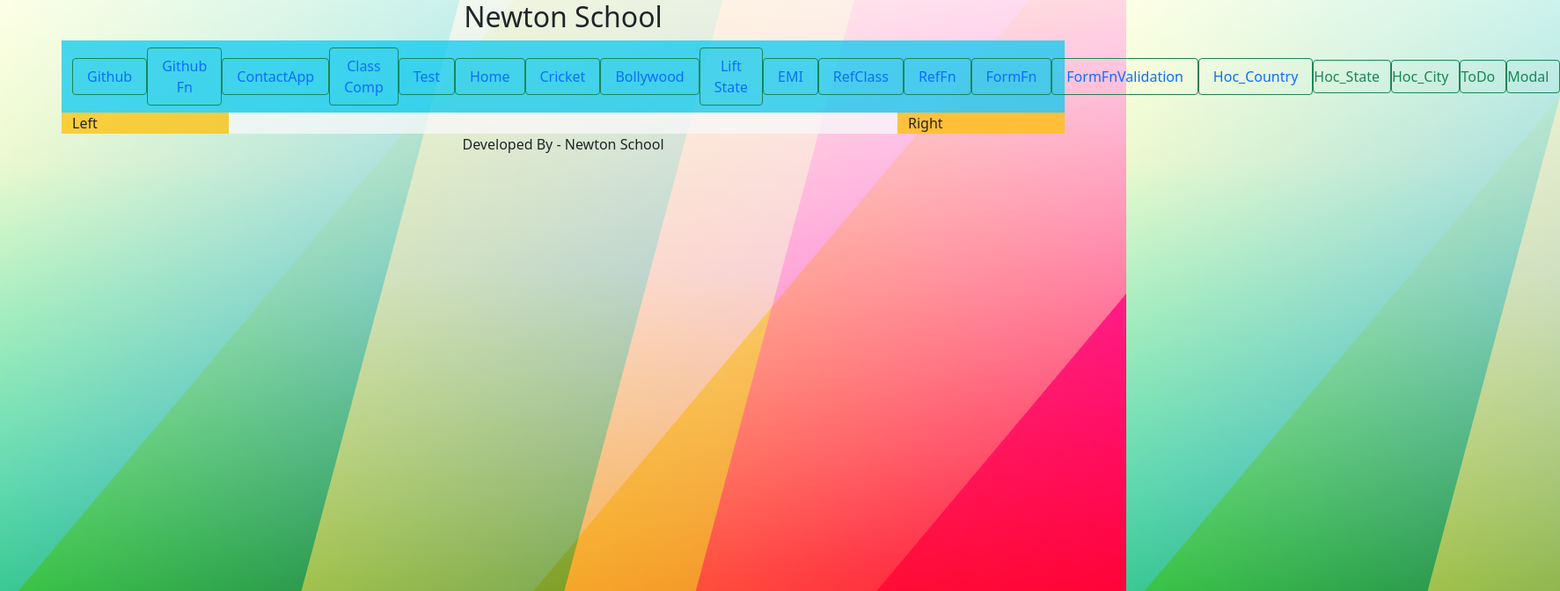
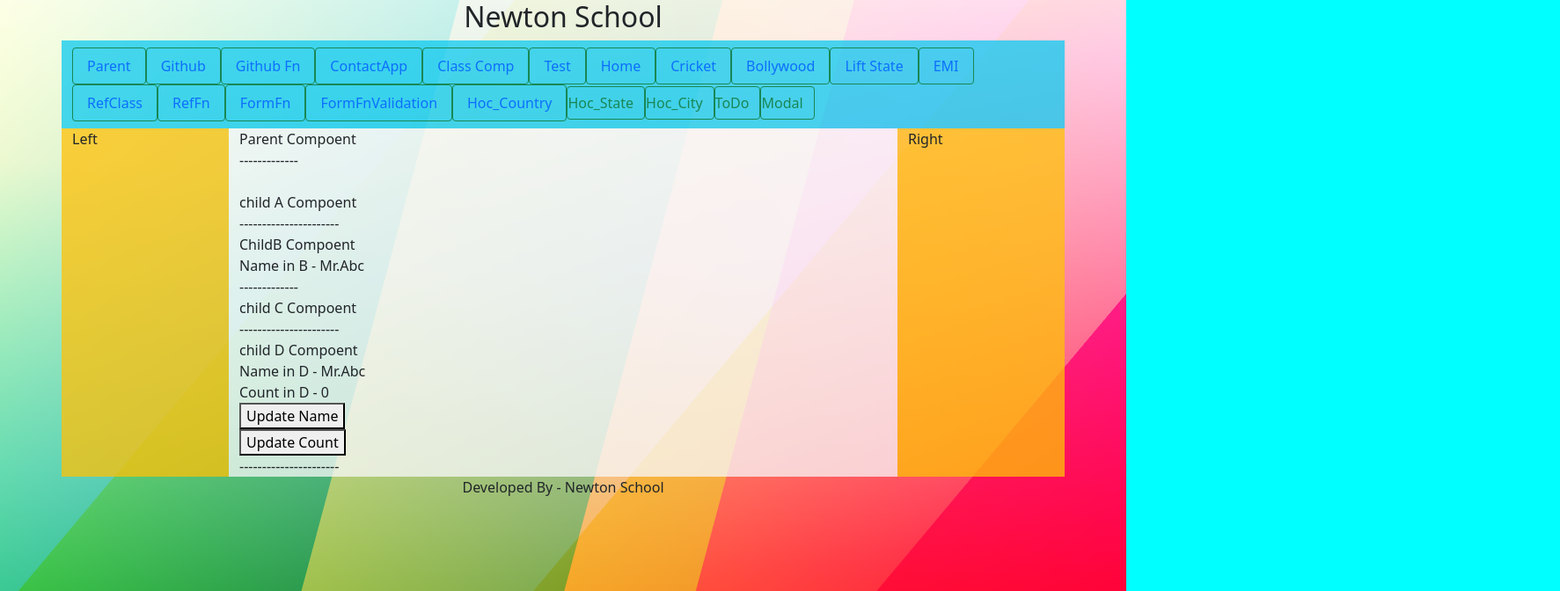
Before and after one commit to PreranaMalge/neutron_react, a React (Create React App) app: page /parent in a window 1280 px wide. Shown: the top 672 px of the page at 88% size, 1773 px wide, since content can reach past the window. Built offline with nearby package versions, Linux system fonts and the light colour scheme.

Commit message:
context api

```diff
--- a/src/App.js
+++ b/src/App.js
@@ -24,6 +24,8 @@
 import Github from './Github';
 import GithubFn from './GithubFn';
 
+import Parent,{NameContext} from './context/Parent';
+
 import Header from './common/Header';
 import Menubar from './common/Menubar';
 import Footer from './common/Footer';
@@ -40,6 +42,7 @@
           <Left/>
           <div className='col-8 bg-light bg-opacity-75'>
             <Routes>
+              <Route path='/parent' element={<Parent />} />
               <Route path='/github' element={<Github />}/>
               <Route path='/githubfn' element={<GithubFn />}/>
               <Route path='/contactapp' element={<ContactApp />}/>
--- a/src/common/Menubar.js
+++ b/src/common/Menubar.js
@@ -8,6 +8,7 @@
             <div className='row bg-info bg-opacity-75'>
             <div className='col-12 text-center'>
                 <Navbar>
+                    <Link to='/parent' className='nav-link btn btn-outline-success'>Parent</Link>
                     <Link to='/github' className='nav-link btn btn-outline-success'>Github</Link>
                     <Link to='/githubfn' className='nav-link btn btn-outline-success'>Github Fn</Link>
                     <Link to='/contactapp' className='nav-link btn btn-outline-success'>ContactApp</Link>
--- /dev/null
+++ b/src/context/ChildA.js
@@ -0,0 +1,12 @@
+import React from 'react';
+import ChildB from './ChildB';
+const ChildA = () =>{
+    return (
+        <>
+        child A Compoent
+        <div>----------------------</div>
+            <ChildB />
+        </>
+    )
+}
+export default ChildA;
--- /dev/null
+++ b/src/context/ChildB.js
@@ -0,0 +1,35 @@
+import React from 'react';
+import ChildC from './ChildC';
+import {NameContext} from './Parent';
+
+class ChildB extends React.Component {
+    constructor(){
+        super();
+    }
+
+    render(){
+        return(
+            <>
+            ChildB Compoent
+            <br></br>
+
+            <NameContext.Consumer>
+                {
+                    (temp)=>{
+                        return(
+                            <>
+                            <div>Name in B - {temp.name}</div>
+                            </>
+                        )
+                    }
+                }
+            </NameContext.Consumer>
+
+
+            <div>-------------</div>
+            <ChildC />
+            </>
+        )
+    }
+}
+export default ChildB;
--- /dev/null
+++ b/src/context/ChildC.js
@@ -0,0 +1,14 @@
+import React from 'react';
+import ChildD from './ChildD';
+
+const ChildC = () =>{
+    return (
+        <>
+        child C Compoent
+        <div>----------------------</div>
+        <ChildD />
+
+        </>
+    )
+}
+export default ChildC;
--- /dev/null
+++ b/src/context/ChildD.js
@@ -0,0 +1,24 @@
+import React, { useContext } from 'react';
+import { NameContext } from './Parent';
+
+
+const ChildD = () =>{
+    const temp = useContext(NameContext);
+    return (
+        <>
+        child D Compoent
+        <br></br>
+        Name in D - {temp.name}
+        <br></br>
+        Count in D - {temp.count}
+        <br></br>
+        <button onClick={()=>temp.setName('New Mr.XYZ')}>Update Name</button>
+        <br></br>
+        <button onClick={()=>temp.setCount(temp.count + 1)}>Update Count</button>
+        <br></br>
+        <div>----------------------</div>
+
+        </>
+    )
+}
+export default ChildD;
--- /dev/null
+++ b/src/context/Parent.js
@@ -0,0 +1,24 @@
+import React, { createContext, useState } from "react";
+import ChildA from "./ChildA";
+
+const NameContext = createContext();
+
+const Parent = ()=>{
+    const [name,setName] = useState('Mr.Abc');
+    const [count,setCount] = useState(0);
+
+    return(
+        <>
+        Parent Compoent
+        <div>-------------</div>
+        <br></br>
+
+        <NameContext.Provider value={{name,setName,count,setCount}}>
+            <ChildA />
+            </NameContext.Provider>
+
+        </>
+    )
+}
+export default Parent;
+export {NameContext};
--- a/src/css/myStyle.css
+++ b/src/css/myStyle.css
@@ -23,6 +23,10 @@
     font-size: 40px;
 }
 
+.navbar-expand{
+    flex-wrap: wrap!important;
+}
+
 .my-div-temp {
     width: 400px;
     height: 100px;
```
